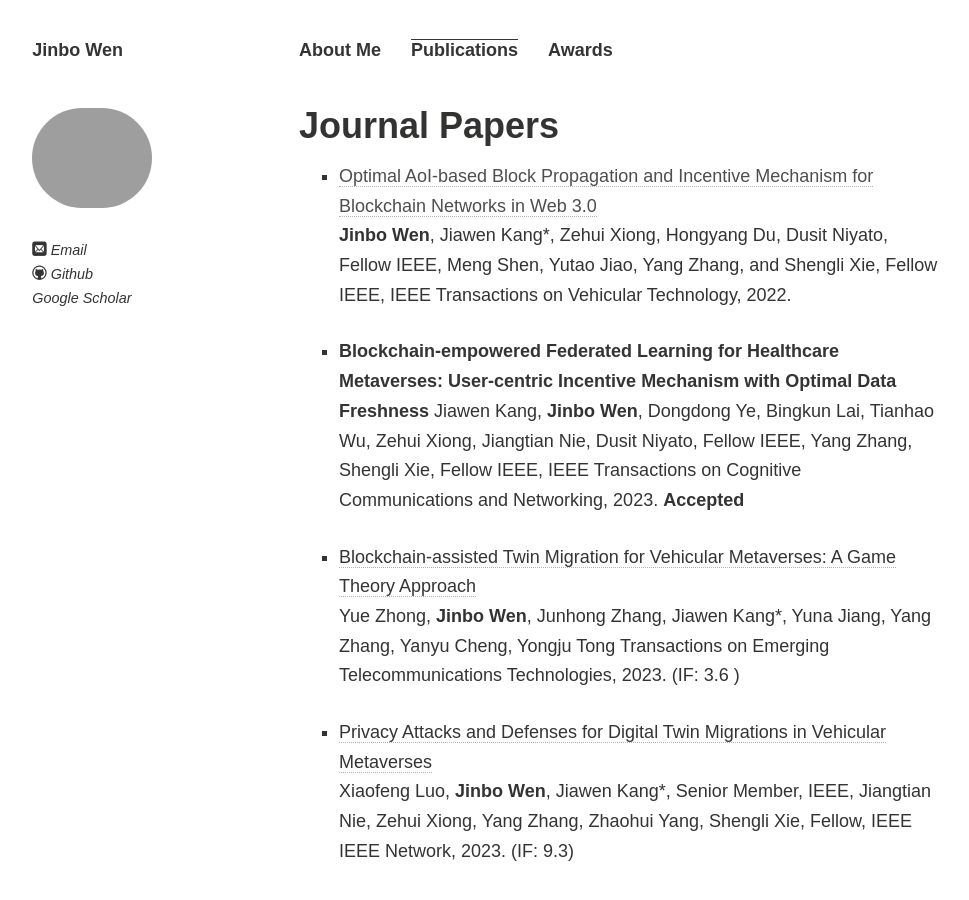
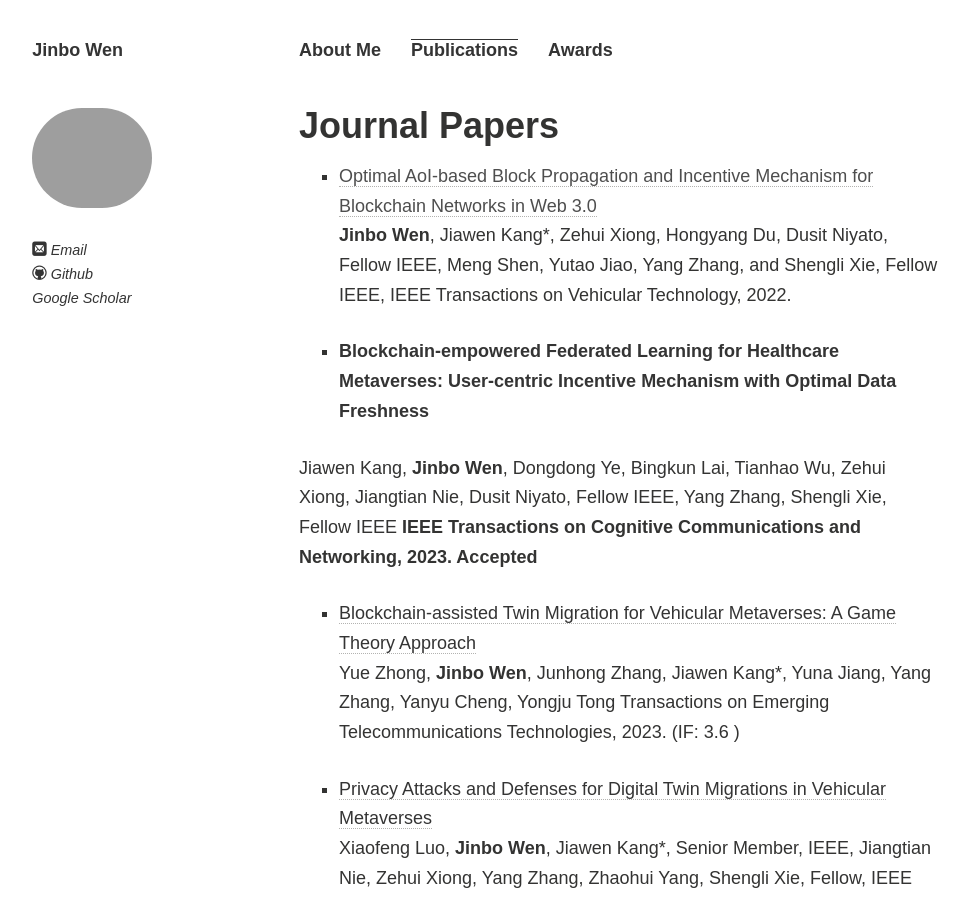
Before and after one commit to wenjinb/wenjinb.github.io, a Jekyll site: the page built from publications.md, in a window 1280 px wide and 900 px high. Shown: the whole window, without its empty margins (21-990 px from the left). Built offline with Jekyll 4.4.1, drawn with Linux system fonts in a browser that asks for light colours; nearby versions of some CDN libraries; comment, search, counter and statistics services are not loaded; a style sheet for code colours, icons or effects is not loaded.

```diff
--- a/publications.md
+++ b/publications.md
@@ -10,7 +10,9 @@ title: Publications
 **Jinbo Wen**, Jiawen Kang*, Zehui Xiong, Hongyang Du, Dusit Niyato, Fellow IEEE, Meng Shen, Yutao Jiao, Yang Zhang, and Shengli Xie, Fellow IEEE, IEEE Transactions on Vehicular Technology, 2022.
 
 - **<span style="color:blue;">[Blockchain-empowered Federated Learning for Healthcare Metaverses: User-centric Incentive Mechanism with Optimal Data Freshness](https://ieeexplore.ieee.org/abstract/document/10254627)</span>**
-Jiawen Kang, **Jinbo Wen**, Dongdong Ye, Bingkun Lai, Tianhao Wu, Zehui Xiong, Jiangtian Nie, Dusit Niyato, Fellow IEEE, Yang Zhang, Shengli Xie, Fellow IEEE, IEEE Transactions on Cognitive Communications and Networking, 2023. **Accepted**
+
+Jiawen Kang, **Jinbo Wen**, Dongdong Ye, Bingkun Lai, Tianhao Wu, Zehui Xiong, Jiangtian Nie, Dusit Niyato, Fellow IEEE, Yang Zhang, Shengli Xie, Fellow IEEE
+**IEEE Transactions on Cognitive Communications and Networking, 2023. Accepted**
 
 - [Blockchain-assisted Twin Migration for Vehicular Metaverses: A Game Theory Approach](https://onlinelibrary.wiley.com/doi/full/10.1002/ett.4856?casa_token=MRKOLOrfenwAAAAA%3AM5xXakbGdb89Sxq9Lm3F2FcsDAUQvmA2PxYLwEFKSytPEyJzRZsdjRRbD7WmKKYIVZLyKg1tmAiiVuLy)
 Yue Zhong, **Jinbo Wen**, Junhong Zhang, Jiawen Kang*, Yuna Jiang, Yang Zhang, Yanyu Cheng, Yongju Tong
```
